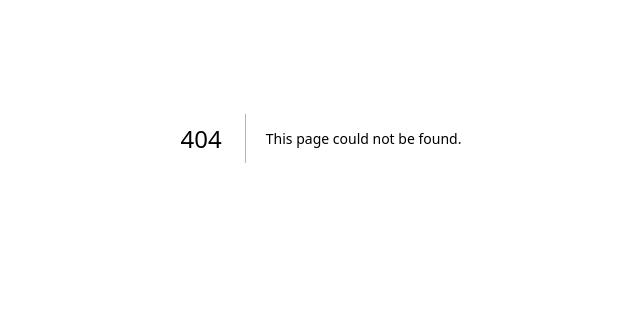
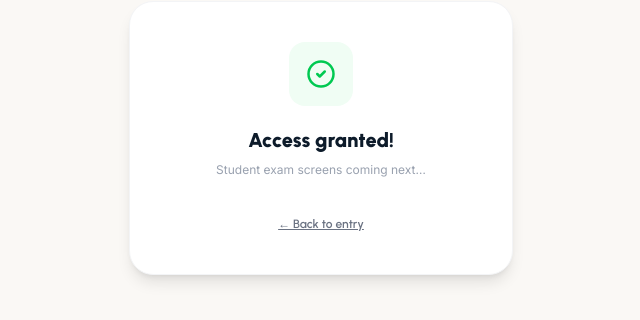
Before and after one commit to phornsinet1302/online_exam, a Next.js app in the folder frontend/: page /student/lobby in a window 1280 px wide. Before the commit this address had no page. Shown: the part 262-582 px from the top of the page, without its empty margins (319-959 px from the left). Built offline with nearby package versions, Linux system fonts and the light colour scheme.

Commit message:
Add student lobby screen route

```diff
--- /dev/null
+++ b/frontend/src/app/student/lobby/page.tsx
@@ -0,0 +1,5 @@
+import { StudentLobby } from "../../App";
+
+export default function StudentLobbyPage() {
+  return <StudentLobby />;
+}
```
